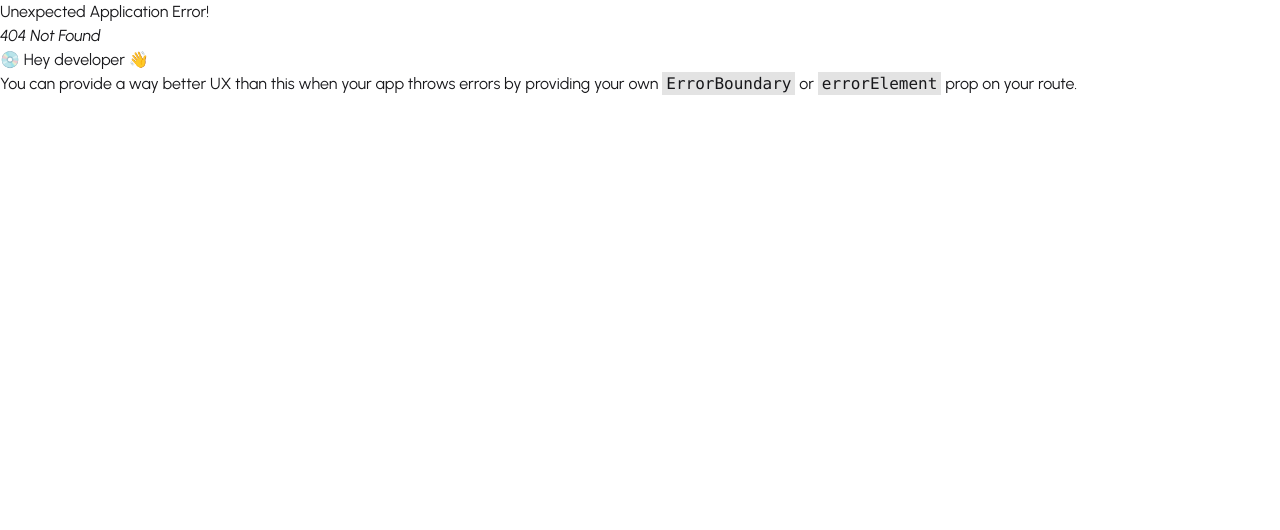
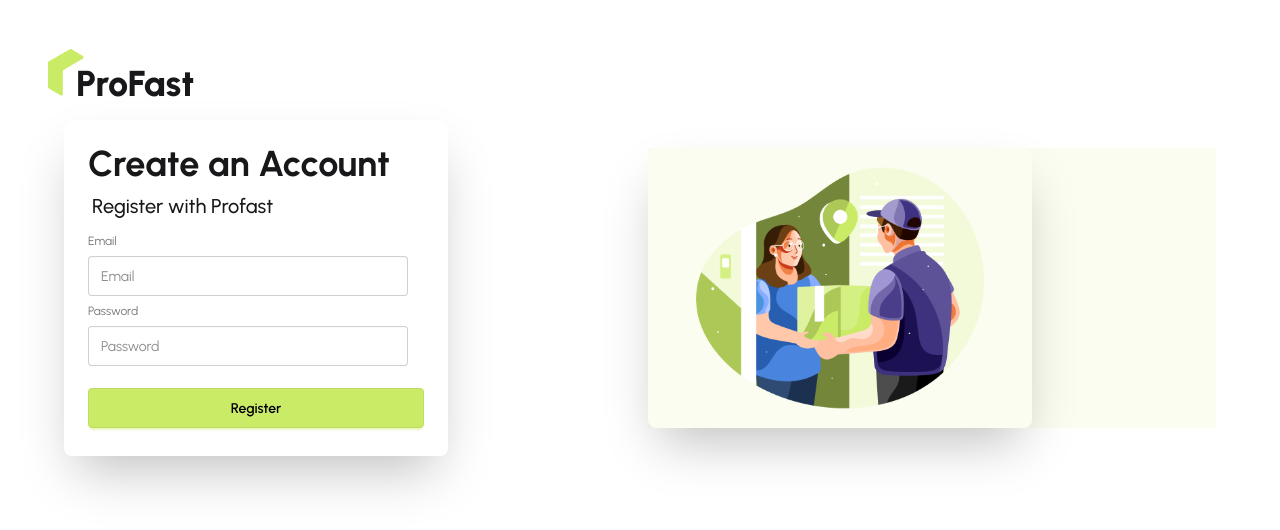
Before and after one commit to fariya-sultana/zap-shift-client, a React (Vite) app: page /register in a window 1280 px wide. Before the commit this address had no page. Shown: the top 530 px of the page. Built offline with nearby package versions, Linux system fonts and the light colour scheme.

Commit message:
added register page

```diff
--- a/package.json
+++ b/package.json
@@ -12,6 +12,7 @@
   "dependencies": {
     "@tailwindcss/vite": "^4.1.10",
     "aos": "^2.3.4",
+    "firebase": "^11.9.1",
     "react": "^19.1.0",
     "react-dom": "^19.1.0",
     "react-fast-marquee": "^1.6.5",
--- a/src/Pages/Authentication/Login/LogIn.jsx
+++ b/src/Pages/Authentication/Login/LogIn.jsx
@@ -14,7 +14,7 @@
 
         <div className="card bg-base-100 w-full max-w-sm shrink-0 shadow-2xl">
             <div className="card-body">
-                <h1 className="text-5xl font-bold">Welcome Back</h1>
+                <h1 className="text-4xl font-bold">Welcome Back</h1>
                 <p className='text-xl ml-1 font-medium'>Login with Profast</p>
                 <form onSubmit={handleSubmit(onSubmit)}>
                     <fieldset className="fieldset">
--- a/src/Pages/Authentication/Login/Register/Register.jsx
+++ b/src/Pages/Authentication/Login/Register/Register.jsx
@@ -1,10 +1,51 @@
 import React from 'react';
+import { useForm } from 'react-hook-form';
 
 const Register = () => {
+
+    const { register, handleSubmit, formState: { errors } } = useForm();
+
+    const onSubmit = (data) => {
+        console.log(data);
+    }
+
     return (
-        <div>
 
+        <div className="card bg-base-100 w-full max-w-sm shrink-0 shadow-2xl">
+            <div className="card-body">
+                <h1 className="text-4xl font-bold">Create an Account</h1>
+                <p className='text-xl ml-1 font-medium'>Register with Profast</p>
+
+                <form onSubmit={handleSubmit(onSubmit)}>
+                    <fieldset className="fieldset">
+
+                        <label className="label">Email</label>
+                        <input
+                            type="email"
+                            {...register('email', { required: true })}
+                            className="input" placeholder="Email" />
+                        {
+                            errors.email?.type === 'required' && <p className="text-red-500">Email is required</p>
+                        }
+
+                        <label className="label">Password</label>
+                        <input
+                            type="password"
+                            {...register('password', { required: true, minLength: 6 })}
+                            className="input" placeholder="Password" />
+                        {
+                            errors.password?.type === 'required' && <p className="text-red-500">Password is required</p>
+                        }
+                        {
+                            errors.password?.type === 'minLength' && <p className="text-red-500">Password must be at least 6 characters or longer</p>
+                        }
+
+                        <button className="btn btn-primary text-black mt-4">Register</button>
+                    </fieldset>
+                </form>
+            </div>
         </div>
+
     );
 };
 
--- a/src/Router/Router.jsx
+++ b/src/Router/Router.jsx
@@ -3,6 +3,7 @@
 import Home from "../Pages/Home/Home/Home";
 import AuthLayout from "../Layout/AuthLayout";
 import LogIn from "../Pages/Authentication/Login/LogIn";
+import Register from "../Pages/Authentication/Login/Register/Register";
 export const router = createBrowserRouter([
     {
         path: "/",
@@ -21,6 +22,10 @@
             {
                 path: 'login',
                 Component: LogIn
+            },
+            {
+                path: 'register',
+                Component: Register
             }
         ]
     }
```
Also changed, not shown: src/Firebase/Firebase.init.js (added), 1 other file (tests, documents, lock files or other folders).
